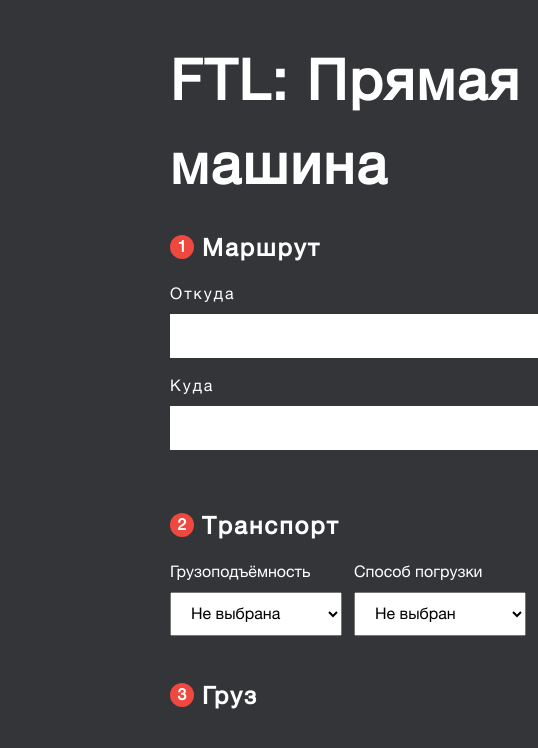
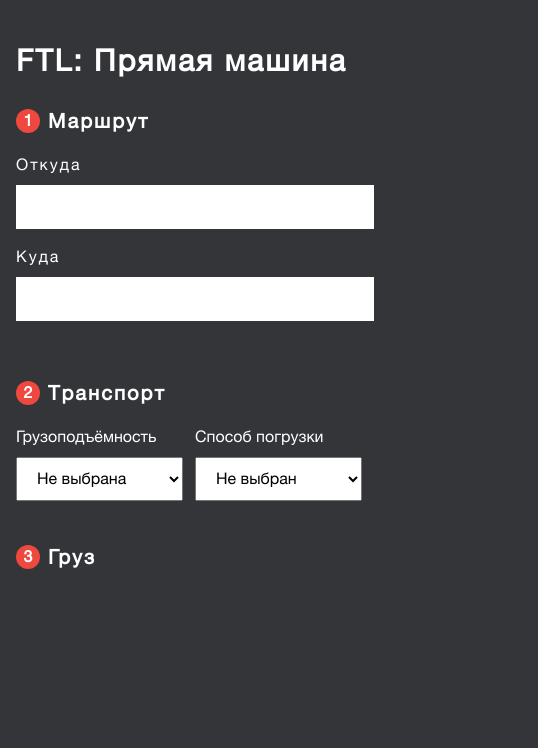
Before and after one commit to NikitaKozlov-R/test__dot-dot.ru, a Vue app: page / in a window 390 px wide. Shown: the top 748 px of the page, 538 px wide, since content can reach past the window. Built offline with nearby package versions, Linux system fonts and the light colour scheme.

Commit message:
add mobile version

```diff
--- a/src/App.vue
+++ b/src/App.vue
@@ -28,4 +28,11 @@ export default {
   gap: 0px 16px;
   justify-items: start;
 }
+@media screen and (max-width: 900px) {
+  .wrapper {
+    padding: 20px 16px;
+    display: flex;
+    flex-direction: column;
+  }
+}
 </style>
--- a/src/components/sc-left-col-components/step-title.vue
+++ b/src/components/sc-left-col-components/step-title.vue
@@ -46,4 +46,9 @@ export default {
   margin-top: 2px;
   margin-left: 8px;
 }
+@media screen and (max-width: 900px) {
+  .step-title__text {
+    font-size: 20px;
+  }
+}
 </style>
--- a/src/components/straight-car-header.vue
+++ b/src/components/straight-car-header.vue
@@ -13,4 +13,9 @@ export default {}
   color: #fff;
   padding: 20px 0;
 }
+@media screen and (max-width: 900px) {
+  .sc-header {
+    font-size: 30px;
+  }
+}
 </style>
```
